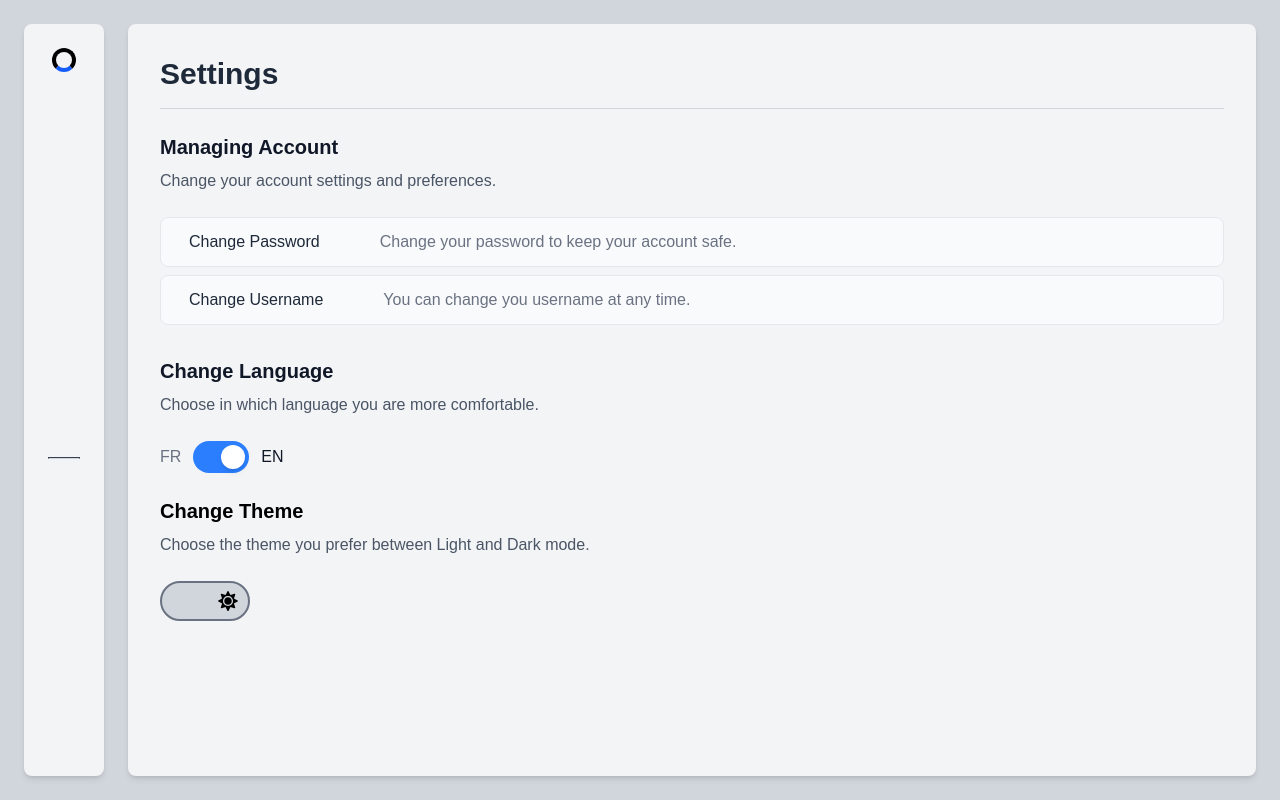
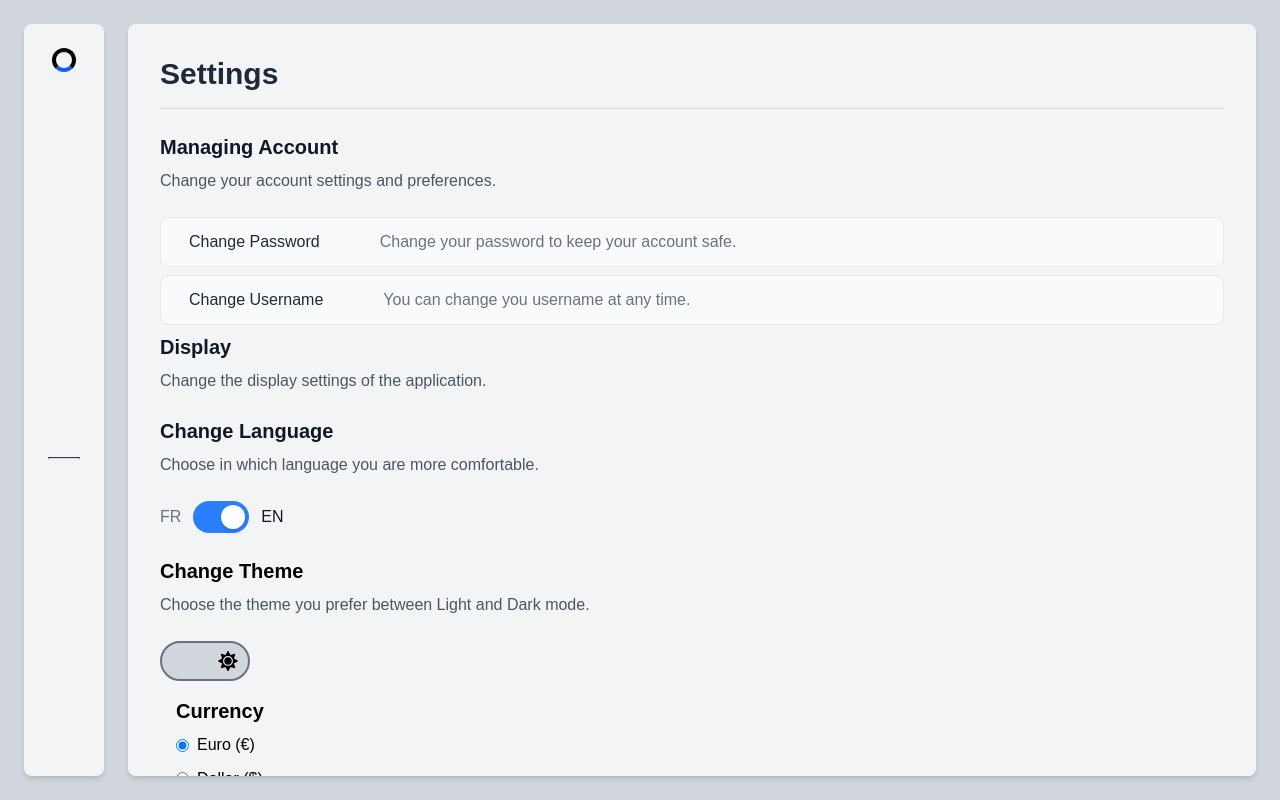
Before and after one commit to JerryTanjaka/Personnal-Finance-Tracker-Frontend, a React (Vite) app: page /settings in a window 1280 px wide. Built offline with nearby package versions, Linux system fonts and the light colour scheme; some icons are missing; a web font is replaced by a local one.

Commit message:
feat: Add currency setting

```diff
--- a/src/components/BarChart.tsx
+++ b/src/components/BarChart.tsx
@@ -1,14 +1,17 @@
-import { Chart as ChartJS, BarController, BarElement, CategoryScale, LinearScale } from "chart.js";
-import { useEffect, useState } from "react";
+import { Chart as ChartJS, BarController, BarElement, CategoryScale, LinearScale, Tooltip } from "chart.js";
+import { useContext, useEffect, useState } from "react";
 import { Bar } from "react-chartjs-2";
 import type { Transaction } from "./Transaction/Types";
+import { CurrencyContext } from "../context/CurrencyContext";
+import { formatCurrency } from "../utils/currency";
 
-ChartJS.register(BarController, BarElement, CategoryScale, LinearScale)
+ChartJS.register(BarController, BarElement, CategoryScale, LinearScale, Tooltip)
 
 export default function BarChart({ chartValueOptions }: any) {
     const [chartData, setChartData] = useState<{ labels: any[], datasets: any[] }>({ labels: [], datasets: [] })
     const [loading, setLoading] = useState(true);
     const [error, setError] = useState<string | null>(null);
+    const { currency } = useContext(CurrencyContext);
 
     const chartOptions = {
         base: 0,
@@ -27,6 +30,22 @@ export default function BarChart({ chartValueOptions }: any) {
                     text: 'Month',
                 },
             },
+        },
+        plugins: {
+            tooltip: {
+                callbacks: {
+                    label: function(context: any) {
+                        let label = context.dataset.label || '';
+                        if (label) {
+                            label += ': ';
+                        }
+                        if (context.parsed.y !== null) {
+                            label += formatCurrency(context.parsed.y, currency);
+                        }
+                        return label;
+                    }
+                }
+            }
         }
     }
 
--- a/src/components/ExpenseList.tsx
+++ b/src/components/ExpenseList.tsx
@@ -1,8 +1,10 @@
-import { useEffect, useState } from "react";
+import { useContext, useEffect, useState } from "react";
 import { t } from "i18next";
 import { getExpenses } from "../data/DataFetch.ts";
 import LoadingSpinner from "./UI/LoadingSpinner.tsx";
 import ErrorMessage from "./UI/ErrorMessage.tsx";
+import { CurrencyContext } from "../context/CurrencyContext.tsx";
+import { formatCurrency } from "../utils/currency.ts";
 
 interface Expense {
     id: number;
@@ -19,6 +21,7 @@ export default function ExpenseList() {
     const [expenses, setExpenses] = useState<Expense[]>([]);
     const [loading, setLoading] = useState(true);
     const [error, setError] = useState<string | null>(null);
+    const { currency } = useContext(CurrencyContext);
 
     useEffect(() => {
         const fetchData = async () => {
@@ -69,7 +72,7 @@ export default function ExpenseList() {
                             <tr key={expense.id} className="hover:bg-gray-100">
                                 <td className="px-6 py-4 whitespace-nowrap text-sm font-medium text-gray-900">{expense.description || t('no description')}</td>
                                 <td className="px-6 py-4 whitespace-nowrap text-sm text-gray-500">{expense.category_fk?.name || t("uncategorized")}</td>
-                                <td className="px-6 py-4 whitespace-nowrap text-sm text-gray-500">${expense.amount.toFixed(2)}</td>
+                                <td className="px-6 py-4 whitespace-nowrap text-sm text-gray-500">{formatCurrency(expense.amount, currency)}</td>
                             </tr>
                         ))}
                     </tbody>
--- a/src/components/PieChart.tsx
+++ b/src/components/PieChart.tsx
@@ -1,7 +1,9 @@
-import { useEffect, useState } from "react";
+import { useContext, useEffect, useState } from "react";
 import { Pie } from "react-chartjs-2";
 import { Chart as ChartJS, Tooltip, Legend, ArcElement } from "chart.js";
 import { useTranslation } from 'react-i18next';
+import { CurrencyContext } from "../context/CurrencyContext";
+import { formatCurrency } from "../utils/currency";
 
 ChartJS.register(Tooltip, Legend, ArcElement);
 
@@ -10,6 +12,7 @@ export const PieChart = ({ chartValueOptions }: any) => {
     const [chartData, setChartData] = useState<any>(null);
     const [loading, setLoading] = useState(true);
     const [error, setError] = useState<string | null>(null);
+    const { currency } = useContext(CurrencyContext);
 
     const options = {
         responsive: true,
@@ -25,7 +28,7 @@ export const PieChart = ({ chartValueOptions }: any) => {
                 callbacks: {
                     label: (context: any) => {
                         const value = context.raw;
-                        return ` $${value.toLocaleString()}`;
+                        return formatCurrency(value, currency);
                     },
                 },
             },
--- /dev/null
+++ b/src/components/Settings/CurrencySettings.tsx
@@ -0,0 +1,58 @@
+
+import { useTranslation } from 'react-i18next';
+import { useContext } from 'react';
+import { CurrencyContext } from '../../context/CurrencyContext';
+
+export default function CurrencySettings() {
+    const { t } = useTranslation();
+    const { currency, setCurrency } = useContext(CurrencyContext);
+
+    const handleCurrencyChange = (event: React.ChangeEvent<HTMLInputElement>) => {
+        setCurrency(event.target.value);
+    };
+
+    return (
+        <div className="p-4">
+            <h2 className="text-xl font-semibold">{t('currency_settings_title', 'Currency')}</h2>
+            <div className="mt-2">
+                <label className="inline-flex items-center">
+                    <input
+                        type="radio"
+                        className="form-radio"
+                        name="currency"
+                        value="EUR"
+                        checked={currency === 'EUR'}
+                        onChange={handleCurrencyChange}
+                    />
+                    <span className="ml-2">Euro (€)</span>
+                </label>
+            </div>
+            <div className="mt-2">
+                <label className="inline-flex items-center">
+                    <input
+                        type="radio"
+                        className="form-radio"
+                        name="currency"
+                        value="USD"
+                        checked={currency === 'USD'}
+                        onChange={handleCurrencyChange}
+                    />
+                    <span className="ml-2">Dollar ($)</span>
+                </label>
+            </div>
+            <div className="mt-2">
+                <label className="inline-flex items-center">
+                    <input
+                        type="radio"
+                        className="form-radio"
+                        name="currency"
+                        value="MGA"
+                        checked={currency === 'MGA'}
+                        onChange={handleCurrencyChange}
+                    />
+                    <span className="ml-2">Ariary (Ar)</span>
+                </label>
+            </div>
+        </div>
+    );
+}
--- a/src/components/StatCard.tsx
+++ b/src/components/StatCard.tsx
@@ -1,8 +1,14 @@
+import { useContext } from 'react';
+import { CurrencyContext } from '../context/CurrencyContext';
+import { formatCurrency } from '../utils/currency';
+
 export default function StatCard({ title, amount, color }: { title: string, amount?: number, color: string }) {
+    const { currency } = useContext(CurrencyContext);
+
     return (
         <div className={'flex flex-col border-1 border-gray-300  rounded-lg p-4 w-full'}>
             <h3 className={'text-nowrap'}>{title}</h3>
-            <h2 className={`text-3xl font-semibold ${color}`}>$ {amount || 0}</h2>
+            <h2 className={`text-3xl font-semibold ${color}`}>{formatCurrency(amount || 0, currency)}</h2>
         </div>
     )
 }
--- a/src/components/Transaction/TransactionCard.tsx
+++ b/src/components/Transaction/TransactionCard.tsx
@@ -1,4 +1,4 @@
-import React from "react";
+import React, { useContext } from "react";
 import {
   FaBolt,
   FaCoffee,
@@ -11,6 +11,8 @@ import {
   FaUtensils,
 } from "react-icons/fa";
 import type { Transaction } from "./Types";
+import { CurrencyContext } from "../../context/CurrencyContext";
+import { formatCurrency } from "../../utils/currency";
 
 type TransactionCardProps = {
   transaction: Transaction;
@@ -45,6 +47,7 @@ export default function TransactionCard({
   view,
   actions,
 }: TransactionCardProps) {
+  const { currency } = useContext(CurrencyContext);
   const formattedDate = new Date(transaction.date).toLocaleDateString("en-US", {
     day: "2-digit",
     month: "short",
@@ -87,7 +90,7 @@ export default function TransactionCard({
                 transaction.type === "expense" ? "text-red-600" : "text-green-600"
               }`}
             >
-              {transaction.type === "expense" ? "-" : "+"}${transaction.amount.toFixed(2)}
+              {transaction.type === "expense" ? "-" : "+"}{formatCurrency(transaction.amount, currency)}
             </p>
           </div>
 
--- /dev/null
+++ b/src/context/CurrencyContext.tsx
@@ -0,0 +1,16 @@
+import { createContext, useState } from 'react';
+
+export const CurrencyContext = createContext({
+    currency: 'EUR',
+    setCurrency: (currency: string) => {},
+});
+
+export const CurrencyProvider = ({ children }) => {
+    const [currency, setCurrency] = useState('EUR');
+
+    return (
+        <CurrencyContext.Provider value={{ currency, setCurrency }}>
+            {children}
+        </CurrencyContext.Provider>
+    );
+};
--- a/src/locales/en/translation.json
+++ b/src/locales/en/translation.json
@@ -86,5 +86,8 @@
     "filter_by_category": "Filter by Category",
     "close": "Close",
     "expense": "Expense",
-    "change_theme": "Change Theme"
+    "change_theme": "Change Theme",
+    "display_settings_title": "Display",
+    "display_settings_description": "Change the display settings of the application.",
+    "currency_settings_title": "Currency"
 }
--- a/src/locales/fr/translation.json
+++ b/src/locales/fr/translation.json
@@ -87,6 +87,9 @@
     "close": "Fermer",
     "search": "Rechercher",
     "expense": "Dépense",
-    "change_theme": "Changer le thème"
+    "change_theme": "Changer le thème",
+    "display_settings_title": "Affichage",
+    "display_settings_description": "Changez les paramètres d'affichage de l'application.",
+    "currency_settings_title": "Devise"
 
 }
--- a/src/main.tsx
+++ b/src/main.tsx
@@ -18,6 +18,7 @@ import Settings from './pages/Settings.tsx';
 import SignUp from './pages/SignUp';
 import Support from './pages/Support.tsx';
 import Income from './components/Transaction/Income.tsx';
+import { CurrencyProvider } from './context/CurrencyContext.tsx';
 
 const router = createBrowserRouter([
     {
@@ -38,6 +39,8 @@ const router = createBrowserRouter([
 
 createRoot(document.getElementById('root')!).render(
     <StrictMode>
-        <RouterProvider router={router} />
+        <CurrencyProvider>
+            <RouterProvider router={router} />
+        </CurrencyProvider>
     </StrictMode>,
 );
--- a/src/pages/Settings.tsx
+++ b/src/pages/Settings.tsx
@@ -4,6 +4,7 @@ import ChangePasswordForm from '../components/Settings/ChangePasswordForm';
 import ChangeUsernameForm from '../components/Settings/ChangeUsernameForm';
 import LanguageToggle from '../components/UI/LanguageToggle';
 import ThemeToggle from '../components/UI/ThemeToggle';
+import CurrencySettings from '../components/Settings/CurrencySettings';
 
 export default function Settings() {
     const [isChangePasswordOpen, setIsChangePasswordOpen] =
@@ -108,8 +109,20 @@ export default function Settings() {
                     </div>
                 </div>
             </div>
+            <div>
+                <h2 className="mb-2 text-xl font-semibold text-gray-900">
+                    {t('display_settings_title', 'Display')}
+                </h2>
+                <p className="mb-6 text-gray-600">
+                    {t(
+                        'display_settings_description',
+                        'Change the display settings of the application.',
+                    )}
+                </p>
+            </div>
             <LanguageToggle />
             <ThemeToggle />
+            <CurrencySettings />
         </div>
     );
 }
--- /dev/null
+++ b/src/utils/currency.ts
@@ -0,0 +1,11 @@
+export const formatCurrency = (amount: number, currency: string) => {
+    switch (currency) {
+        case 'USD':
+            return `$${amount.toFixed(2)}`;
+        case 'MGA':
+            return `${amount.toFixed(2)} Ar`;
+        case 'EUR':
+        default:
+            return `${amount.toFixed(2)} €`;
+    }
+};
```
